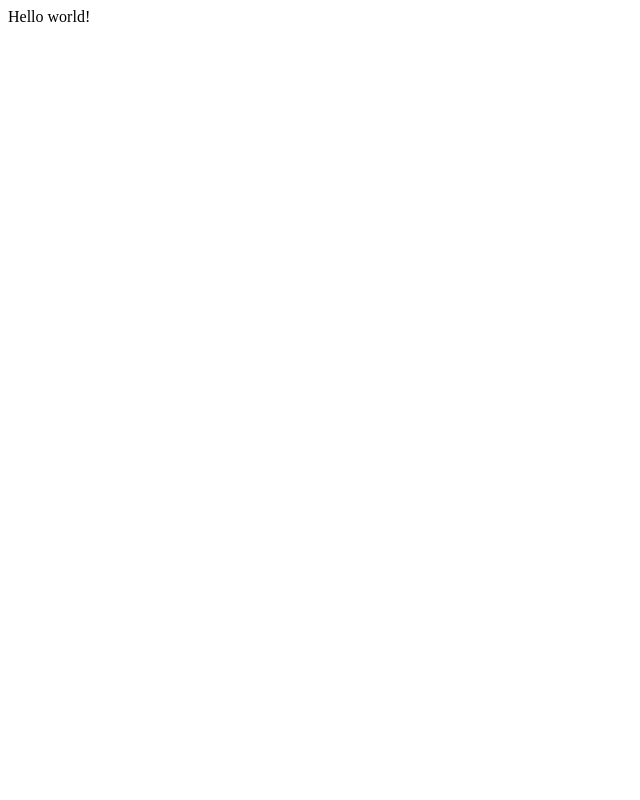
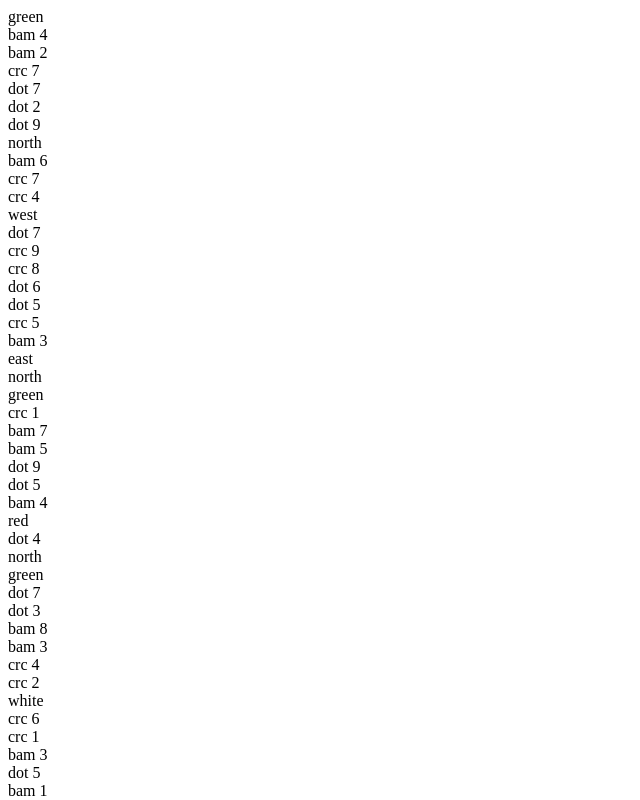
Before and after one commit to rheber/sparrow, a React (Create React App) app: page / in a window 1280 px wide. Shown: the top 800 px of the page, without its empty margins (0-640 px from the left). Built offline with nearby package versions, Linux system fonts and the light colour scheme.

Commit message:
Ascii tiles

```diff
--- a/src/App.tsx
+++ b/src/App.tsx
@@ -1,10 +1,9 @@
 import React from 'react';
+import { Board } from './components/Board';
 
 const App: React.FunctionComponent = () => {
   return (
-    <div>
-      Hello world!
-    </div>
+    <Board />
   );
 };
 
--- /dev/null
+++ b/src/components/AsciiTile.tsx
@@ -0,0 +1,15 @@
+import React from 'react';
+import {Tile, tileName} from '../rules/tiles';
+
+const AsciiTile: React.FunctionComponent<{
+  tile: Tile,
+}> = props => {
+
+  return (
+    <div>
+      {tileName(props.tile)}
+    </div>
+  );
+};
+
+export { AsciiTile };
--- /dev/null
+++ b/src/components/Board.tsx
@@ -0,0 +1,26 @@
+import React, {useState, useEffect} from 'react';
+import { AsciiTile } from './AsciiTile';
+import { generateTileset } from '../rules/tiles';
+import { deal, Subround } from '../rules/deal';
+
+const Board: React.FunctionComponent = () => {
+  const [subround, setSubround] = useState<Subround>({
+    discardPiles: [],
+    hands: [],
+    wall: [],
+  });
+
+  useEffect(() => {
+    const tiles = generateTileset({ includeBonus: false });
+    setSubround(deal(tiles));
+  }, []);
+
+  return (
+    <div>
+      {subround.wall.map(tile => <AsciiTile tile={tile} />)}
+    </div>
+  );
+
+};
+
+export { Board };
--- a/src/rules/deal.ts
+++ b/src/rules/deal.ts
@@ -11,12 +11,13 @@ interface Player {
   name: string;
 }
 
-interface Subround {
+export interface Subround {
   discardPiles: DiscardPile[];
   hands: Hand[];
   wall: Tile[];
 }
 
+/*
 interface Match {
   players: Player[];
   subround: Subround;
@@ -30,6 +31,7 @@ const match: Match = {
     wall: [],
   },
 };
+*/
 
 const deal = (tileset: Tile[]): Subround => {
   // Fisher-Yates in-place. https://stackoverflow.com/a/6274381
--- a/src/rules/tiles.ts
+++ b/src/rules/tiles.ts
@@ -24,6 +24,17 @@ type Wind = 'east' | 'south' | 'west' | 'north';
 type Flower = 'plum' | 'orchid' | 'chrysanthemum' | 'bamboo';
 
 type Season = 'spring' | 'summer' | 'autumn' | 'winter';
+
+const isSimple = (tile: Tile): tile is Simple => {
+  return (tile as Simple).suit !== undefined;
+};
+
+const tileName = (tile: Tile): string => {
+  if (isSimple(tile)) {
+    return `${tile.suit} ${tile.rank}`;
+  }
+  return tile.value;
+};
 
 export type Meld = Sequence | Quad | Triple | Pair | Tile;
 
@@ -122,4 +133,4 @@ const generateTileset = (options: TilesetOptions): Tile[] => {
   return standardTileset;
 }
 
-export { generateTileset };
+export { generateTileset, tileName };
```
